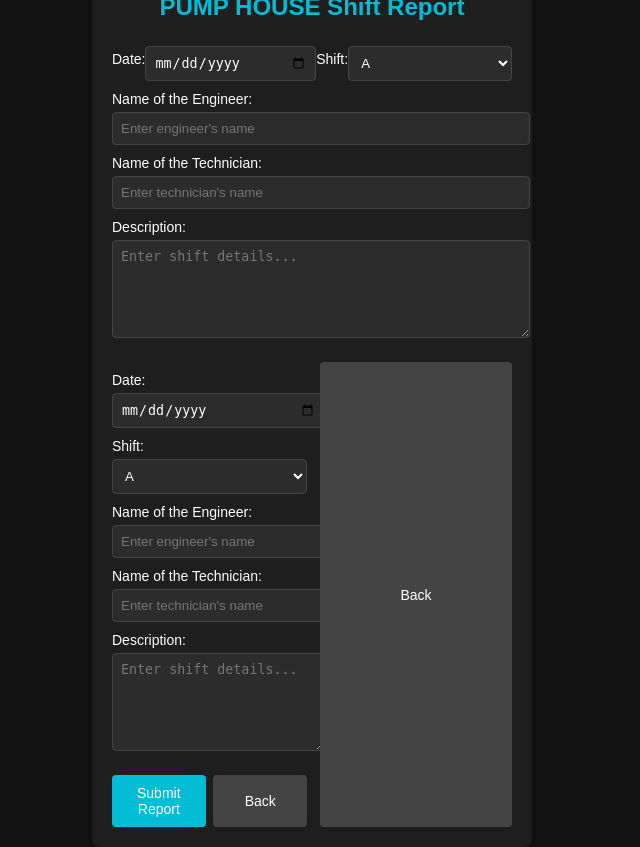
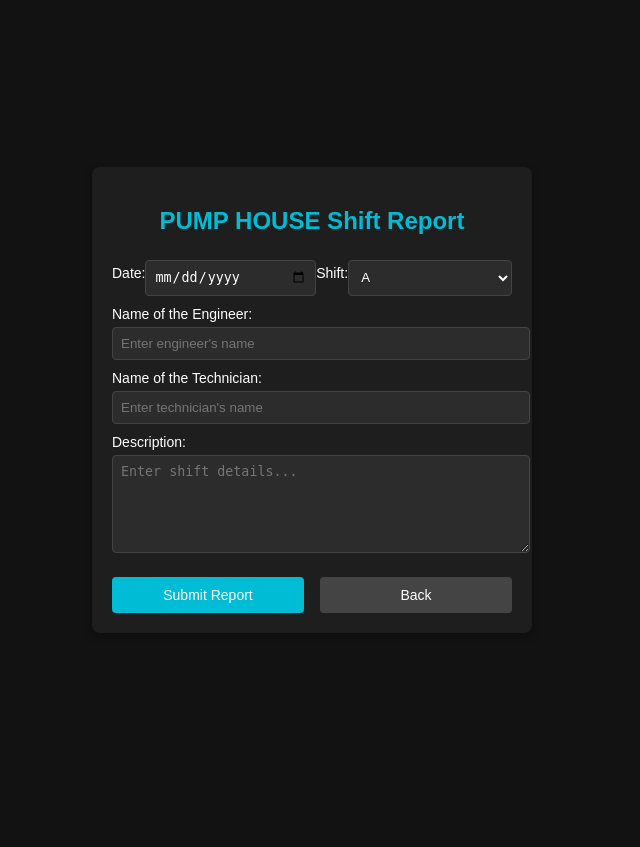
Before and after one commit to piyush1509-collab/FIELD-ENGINEER-SHIFT-REPORT-, a Flask app: page /pump-house.html in a window 1280 px wide. Shown: the whole page, without its empty margins (328-968 px from the left). After the commit the page ends 613 px from the top, so only its background shows below. Run offline with Flask 3, Linux system fonts and the light colour scheme.

Commit message:
Update pump-house.html

```diff
--- a/templates/pump-house.html
+++ b/templates/pump-house.html
@@ -104,31 +104,7 @@
     <textarea id="description" placeholder="Enter shift details..."></textarea>
 
     <div class="button-container">
-       <form method="POST">
-    <label for="date">Date:</label>
-    <input type="date" name="date" required>
-
-    <label for="shift">Shift:</label>
-    <select name="shift">
-        <option value="A">A</option>
-        <option value="B">B</option>
-        <option value="C">C</option>
-    </select>
-
-    <label for="engineer">Name of the Engineer:</label>
-    <input type="text" name="engineer" placeholder="Enter engineer's name" required>
-
-    <label for="technician">Name of the Technician:</label>
-    <input type="text" name="technician" placeholder="Enter technician's name" required>
-
-    <label for="description">Description:</label>
-    <textarea name="description" placeholder="Enter shift details..." required></textarea>
-
-    <div class="button-container">
-        <button class="submit-btn" type="submit">Submit Report</button>
-        <button class="back-btn" type="button" onclick="history.back()">Back</button>
-    </div>
-</form>
+        <button class="submit-btn" onclick="submitReport()">Submit Report</button>
         <button class="back-btn" onclick="goBack()">Back</button>
     </div>
 </div>
```
